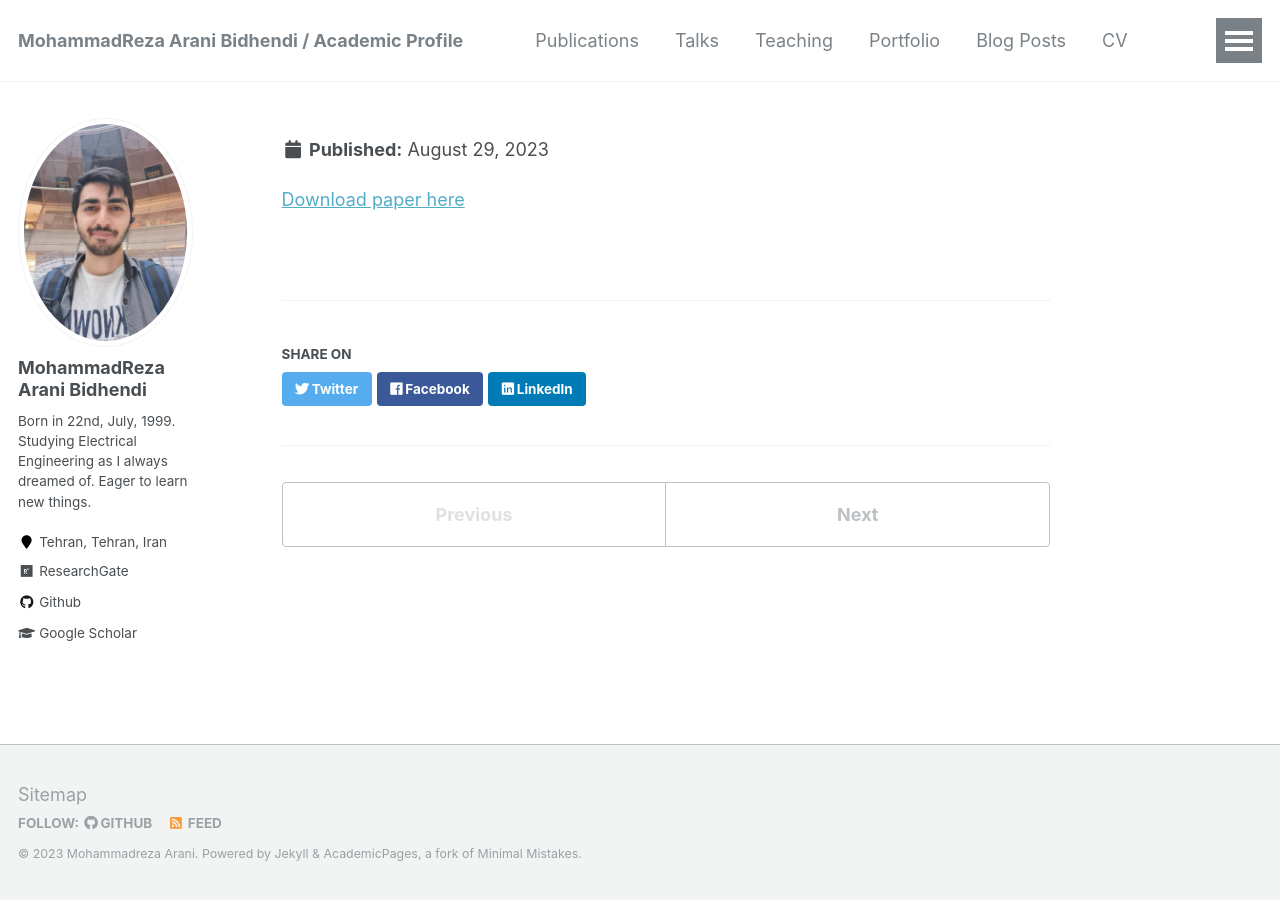
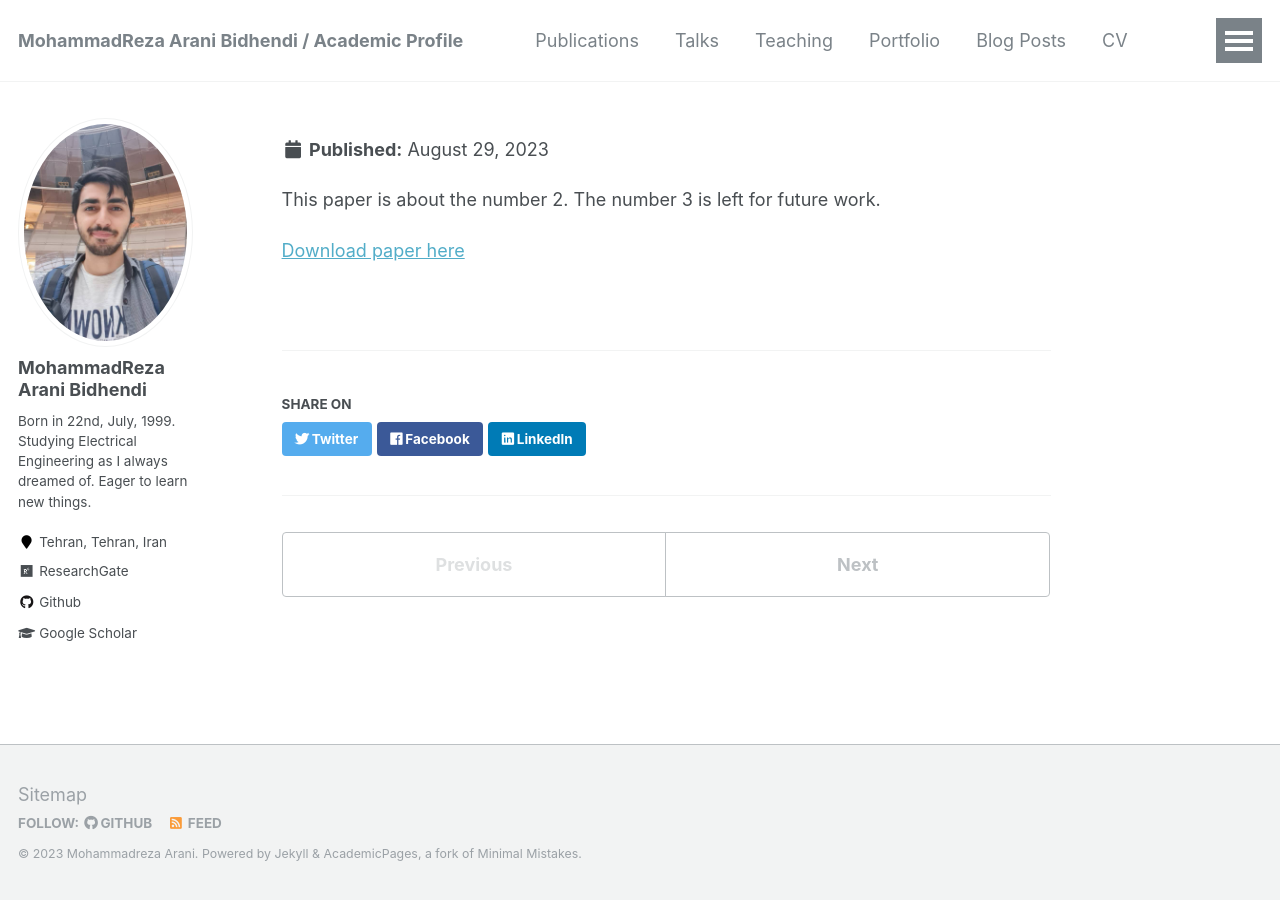
Before and after one commit to MohammadReza-Arani/MohammadReza-Arani.github.io, a Jekyll site: the page built from _publications/2009-10-01-paper-title-number-1.md, in a window 1280 px wide. Built offline with Jekyll 4.4.1, drawn with Linux system fonts in a browser that asks for light colours.

Commit message:
Update 2009-10-01-paper-title-number-1.md

```diff
--- a/_publications/2009-10-01-paper-title-number-1.md
+++ b/_publications/2009-10-01-paper-title-number-1.md
@@ -1,13 +1,13 @@
 ---
-title: "Smart microgrid educational laboratory: An integrated electric and communications infrastructure platform"
+title: "Smart microgrid educational laboratory An integrated electric and communications infrastructure platform"
 collection: publications
 permalink: /publication/2009-10-01-paper-title-number-1
-excerpt: 'This paper includes steps taken at Machine Lab to Implement a Monitoring System and Connection of Solar Panels to City's power Network'
+excerpt: 'This paper includes steps taken at Machine Lab to Implement a Monitoring System and Connection of Solar Panels to City's power Network.'
 date: 2022-10-29
 venue: 'Scientia Iranica'
 paperurl: 'https://scientiairanica.sharif.edu/article_22050_dc11eeb3e084737c7a12cab06c43fd08.pdf'
 citation: 'M. Arani, (2022). &quot; Smart microgrid educational laboratory: An integrated electric and communications infrastructure platform.&quot; <i>Scientia Iranica</i>.'
 ---
-
+This paper is about the number 2. The number 3 is left for future work.
 
 [Download paper here](https://scientiairanica.sharif.edu/article_22050_dc11eeb3e084737c7a12cab06c43fd08.pdf)
```
